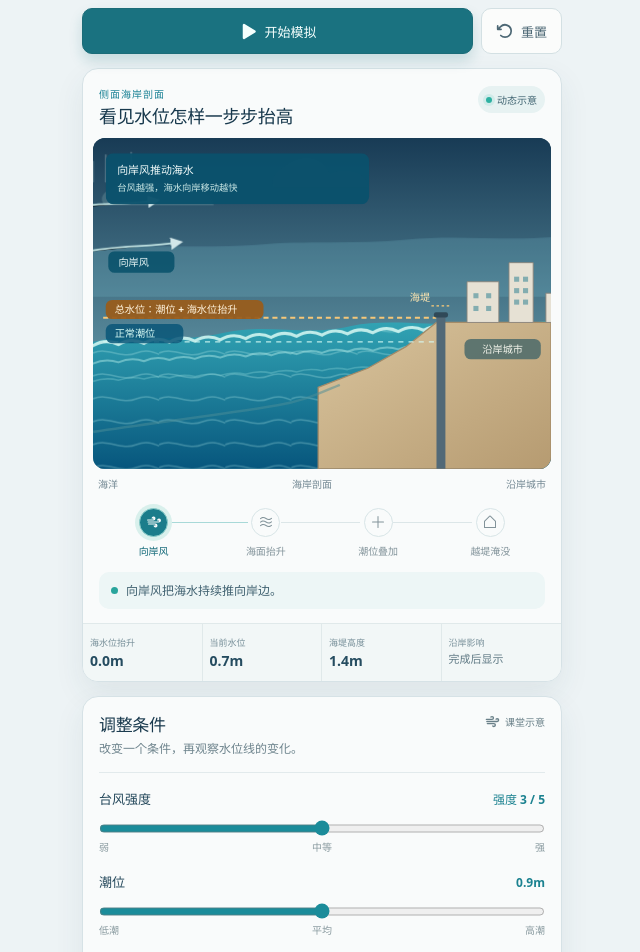
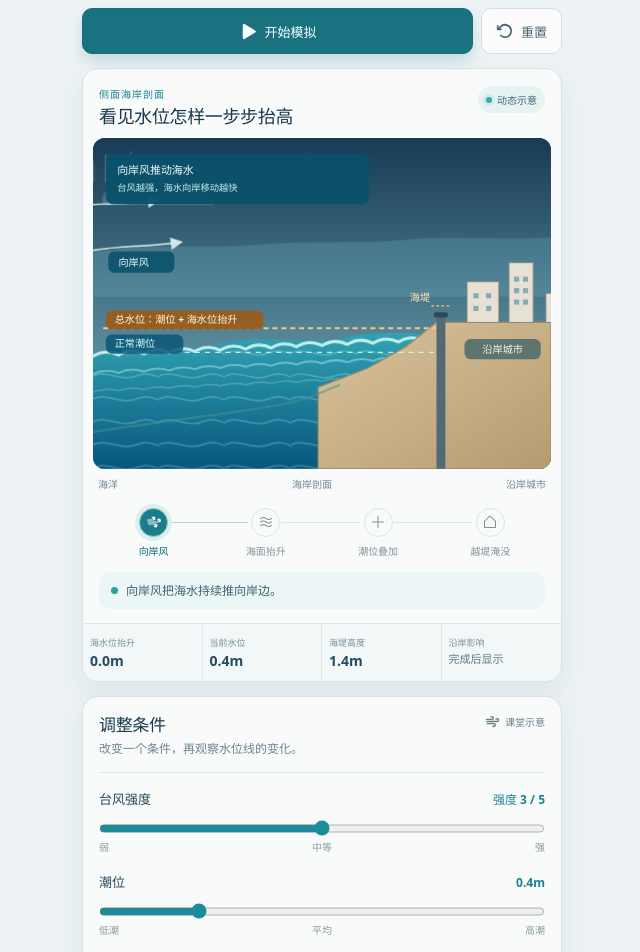
Before and after one commit to mistletoe137666/storm-surge-classroom, a React (Vite) app: page / in a window 1280 px wide. Shown: the part 160-1112 px from the top of the page, without its empty margins (318-958 px from the left). Built offline with nearby package versions, Linux system fonts and the light colour scheme.

Commit message:
Revert "压低潮位画面表现并恢复平均默认值"
This reverts commit c2a4d4f710d1645b18604f77324ff25627219296.

```diff
--- a/src/App.tsx
+++ b/src/App.tsx
@@ -69,7 +69,7 @@ function App() {
 
   const waterRiseProgress = getWaterRiseProgress(progress)
   const currentSeaLevelRise = result.effectiveSurge * waterRiseProgress
-  const currentWaterLevel = result.displayTideLevel + currentSeaLevelRise
+  const currentWaterLevel = result.tideLevel + currentSeaLevelRise
   const currentOvertops = activeStage === 3 && hasOvertopped(currentWaterLevel, result.profile.seawallHeight)
   const showImpact = progress >= 1
   const impactLevel = getImpactLevel(settings, result.overtops)
--- a/src/components/SimulationControls.tsx
+++ b/src/components/SimulationControls.tsx
@@ -35,7 +35,7 @@ export function SimulationControls({ settings, onSettingsChange }: SimulationCon
             <span>潮位</span>
             <strong>{settings.tideLevel.toFixed(1)}m</strong>
           </span>
-          <input type="range" min="0.2" max="1.6" step="0.1" value={settings.tideLevel} aria-label="潮位" onChange={(event) => onSettingsChange({ ...settings, tideLevel: Number(event.target.value) })} />
+          <input type="range" min="0.1" max="1.5" step="0.1" value={settings.tideLevel} aria-label="潮位" onChange={(event) => onSettingsChange({ ...settings, tideLevel: Number(event.target.value) })} />
           <span className="range-hints"><span>低潮</span><span>平均</span><span>高潮</span></span>
         </label>
 
--- a/src/components/StormScene.tsx
+++ b/src/components/StormScene.tsx
@@ -58,10 +58,10 @@ function makeWavePath(y: number, amplitude: number, setup: number, shoreX: numbe
 
 export function StormScene({ coastCondition, result, progress, activeStage, typhoonIntensity, isPlaying }: StormSceneProps) {
   const profile = sceneProfiles[coastCondition]
-  const normalY = waterY(result.displayTideLevel, { wallTop: profile.wallTop, seawallHeight: result.profile.seawallHeight })
-  const targetY = waterY(result.displayTotalWaterLevel, { wallTop: profile.wallTop, seawallHeight: result.profile.seawallHeight })
+  const normalY = waterY(result.tideLevel, { wallTop: profile.wallTop, seawallHeight: result.profile.seawallHeight })
+  const targetY = waterY(result.totalWaterLevel, { wallTop: profile.wallTop, seawallHeight: result.profile.seawallHeight })
   const waterRiseProgress = getWaterRiseProgress(progress)
-  const visibleLevel = result.displayTideLevel + result.effectiveSurge * waterRiseProgress
+  const visibleLevel = result.tideLevel + result.effectiveSurge * waterRiseProgress
   const shoreY = waterY(visibleLevel, { wallTop: profile.wallTop, seawallHeight: result.profile.seawallHeight })
   const currentOvertops = activeStage === 3 && hasOvertopped(visibleLevel, result.profile.seawallHeight)
   const currentInundationDepth = Math.max(0, visibleLevel - result.profile.seawallHeight)
--- a/src/simulation/model.ts
+++ b/src/simulation/model.ts
@@ -17,11 +17,9 @@ export type CoastProfile = {
 
 export type SimulationResult = {
   tideLevel: number
-  displayTideLevel: number
   surge: number
   effectiveSurge: number
   totalWaterLevel: number
-  displayTotalWaterLevel: number
   inundationDepth: number
   overtops: boolean
   profile: CoastProfile
@@ -72,14 +70,12 @@ export const coastProfiles: Record<CoastCondition, CoastProfile> = {
 
 export const defaultSettings: SimulationSettings = {
   typhoonIntensity: 3,
-  tideLevel: 0.9,
+  tideLevel: 0.4,
   coastCondition: "slope",
 }
 
 export const OVERTOP_CLEARANCE = 0.08
 export const IMPACT_SCORE_MAX = 9
-// Compress the tide contribution in the classroom view so the three tide states sit lower in the scene.
-const TIDE_DISPLAY_FACTOR = 0.75
 
 const coastImpactPoints: Record<CoastCondition, number> = {
   steep: 0,
@@ -135,20 +131,16 @@ export function calculateSimulation(settings: SimulationSettings): SimulationRes
   const profile = coastProfiles[settings.coastCondition]
   const surge = 0.12 + settings.typhoonIntensity * 0.17
   const effectiveSurge = surge * profile.amplification
-  const displayTideLevel = settings.tideLevel * TIDE_DISPLAY_FACTOR
   const totalWaterLevel = settings.tideLevel + effectiveSurge
-  const displayTotalWaterLevel = displayTideLevel + effectiveSurge
-  const inundationDepth = hasOvertopped(displayTotalWaterLevel, profile.seawallHeight)
-    ? displayTotalWaterLevel - profile.seawallHeight
+  const inundationDepth = hasOvertopped(totalWaterLevel, profile.seawallHeight)
+    ? totalWaterLevel - profile.seawallHeight
     : 0
 
   return {
     tideLevel: settings.tideLevel,
-    displayTideLevel,
     surge,
     effectiveSurge,
     totalWaterLevel,
-    displayTotalWaterLevel,
     inundationDepth,
     overtops: inundationDepth > 0,
     profile,
```
